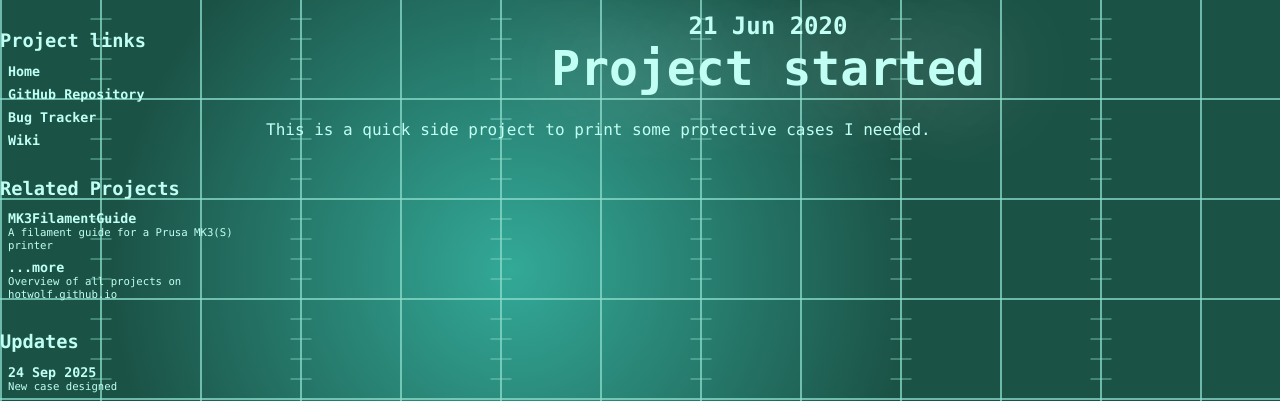
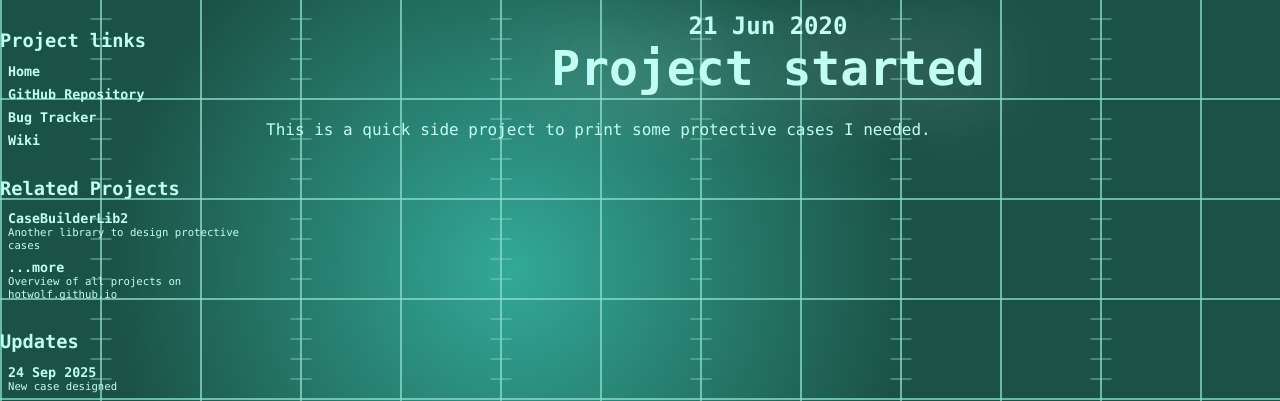
Before and after one commit to hotwolf/CaseBuilderLib, a Jekyll site: the page built from _posts/2020-06-21-project-started.md, in a window 1280 px wide. Shown: the top 401 px of the page. Built offline with Jekyll 4.4.1, drawn with Linux system fonts in a browser that asks for light colours.

Commit message:
updared related projects

```diff
--- a/_includes/RelatedProjects.html
+++ b/_includes/RelatedProjects.html
@@ -1,11 +1,11 @@
 <div class="links">
 <h1>Related Projects</h1>
 
-<!-- MK3FilamentGuide -->
+<!-- CaseBuilderLib2 -->
 <div class="link">
-<a class="active" href="//hotwolf.github.io/MK3FilamentGuide">
-<h1>MK3FilamentGuide</h1>
-A filament guide for a Prusa MK3(S) printer
+<a class="active" href="//hotwolf.github.io/CaseBuilderLib2">
+<h1>CaseBuilderLib2</h1>
+Another library to design protective cases
 </a>
 </div><!--<div id="link">-->
 
```
